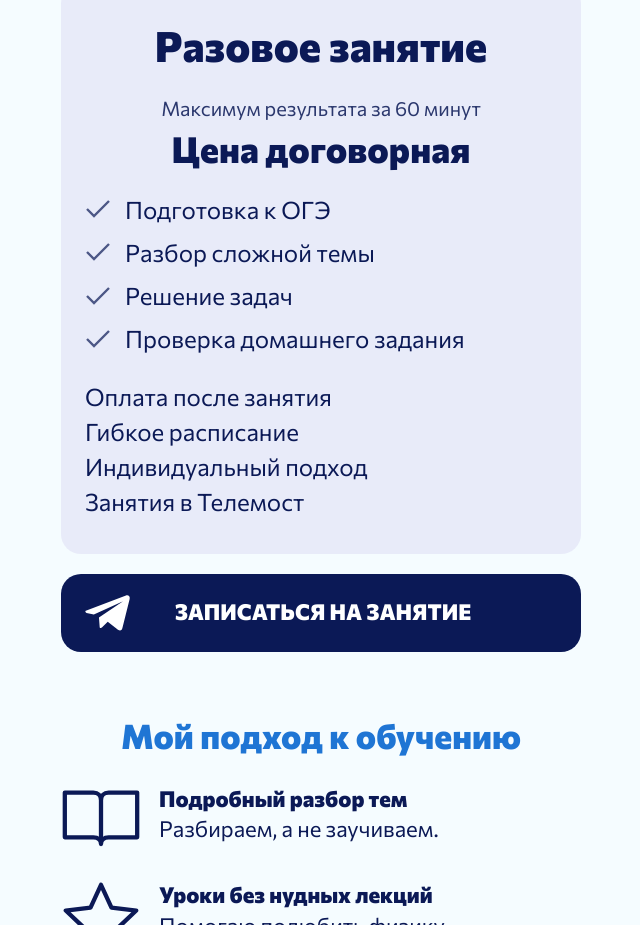
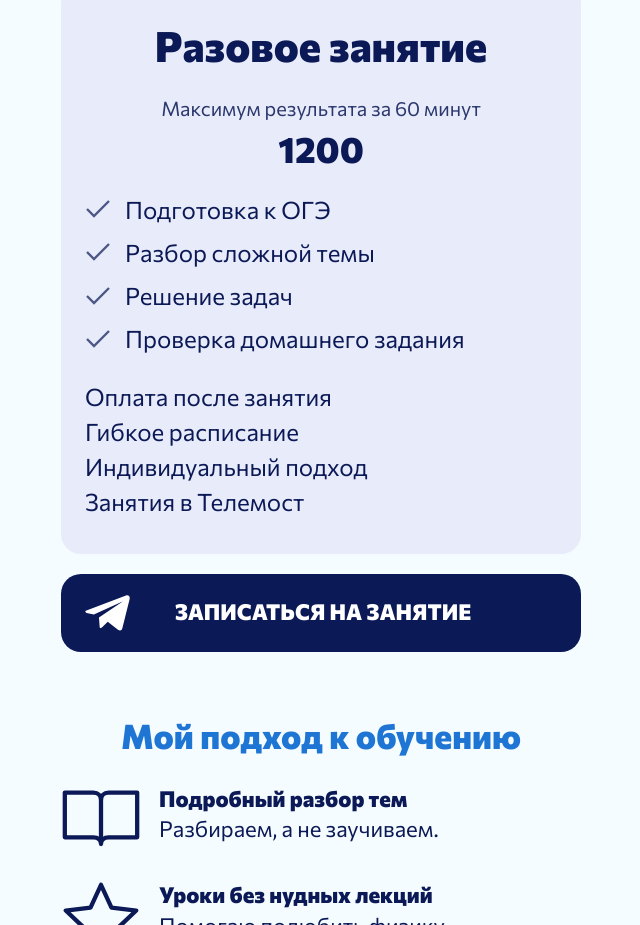
Before and after one commit to Chupumbra/byemymay_site, a plain HTML site: page index.html in a window 1280 px wide. Shown: the part 840-1765 px from the top of the page, without its empty margins (319-959 px from the left). Drawn offline with Linux system fonts and the light colour scheme.

Commit message:
Update price in index.html

```diff
--- a/index.html
+++ b/index.html
@@ -89,7 +89,7 @@ footer h2{color:#fff}
   <div class="one">
     <h3>Разовое занятие</h3>
     <div class="s">Максимум результата за 60 минут</div>
-    <div class="p">Цена договорная</div>
+    <div class="p">1200</div>
     <ul>
       <li><svg width="26" height="20" viewBox="0 0 26 20" fill="none" stroke="currentColor" stroke-width="2.4"><path d="M2 10l7 7L24 2"/></svg>Подготовка к ОГЭ</li>
       <li><svg width="26" height="20" viewBox="0 0 26 20" fill="none" stroke="currentColor" stroke-width="2.4"><path d="M2 10l7 7L24 2"/></svg>Разбор сложной темы</li>
```
